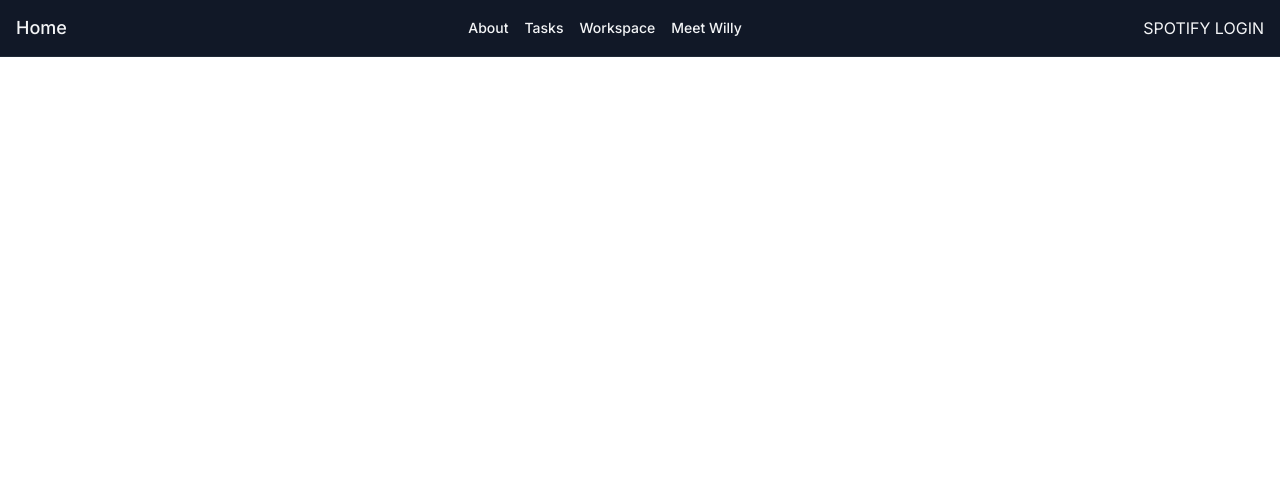
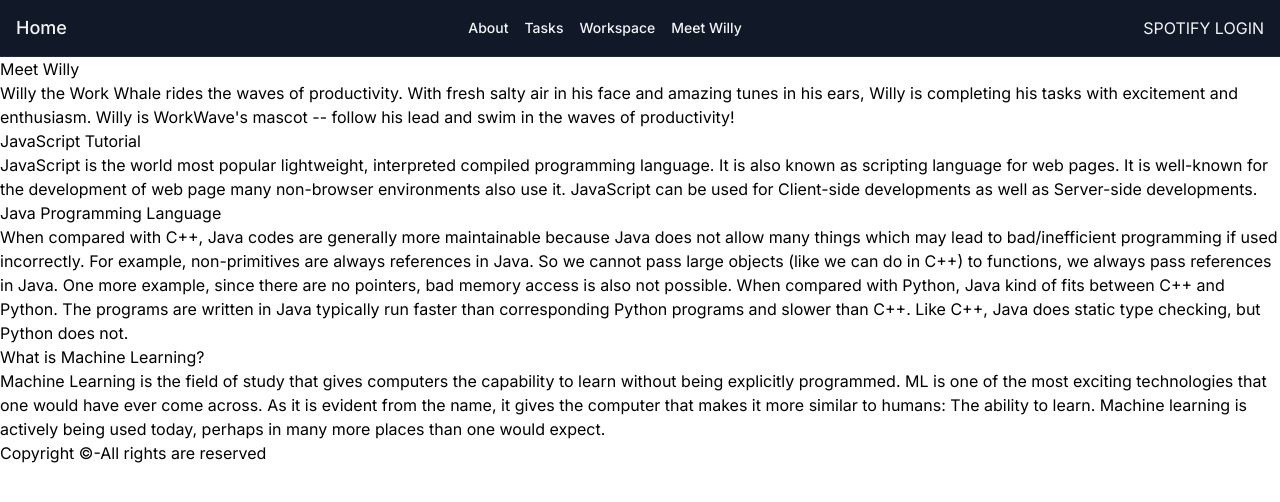
Before and after one commit to juliettepark/work-wave, a Next.js app: page / in a window 1280 px wide. Shown: the top 502 px of the page. Built offline with nearby package versions, Linux system fonts and the light colour scheme.

Commit message:
added willy page

```diff
--- a/app/meetwilly.js
+++ b/app/meetwilly.js
@@ -1,8 +1,8 @@
 
 import React from 'react';
-import './App.css';
+// import './App.css';
 
-function App() {
+export default function Willy() {
     return (
         <div>
 
@@ -102,5 +102,3 @@ function App() {
         </div>
     )
 }
-
-export default App
--- a/app/page.js
+++ b/app/page.js
@@ -1,8 +1,13 @@
 import Image from 'next/image'
+import Willy from 'app/meetwilly.js'
 
 export default function Home() {
   return (
-    <Navbar/>
+    <div>
+      <Navbar/>
+      <Willy/>
+    </div>
+
   )
 }
 
```
